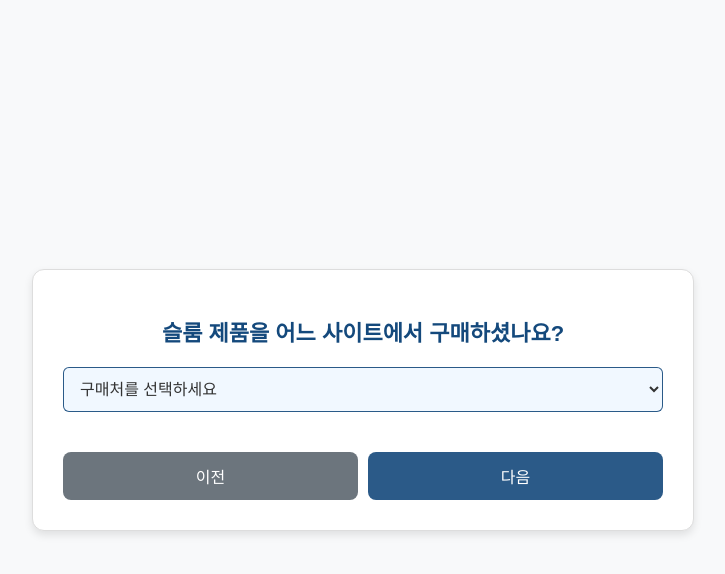
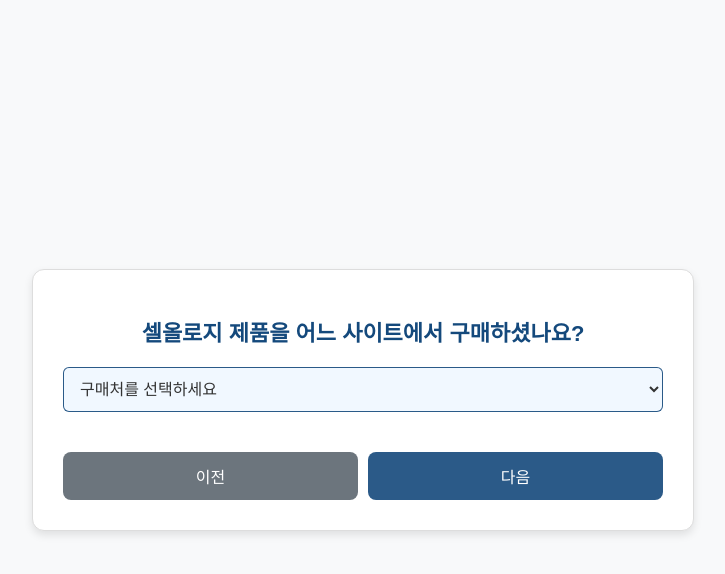
Before and after one commit to sdefgbhnjmj/100_percent_refund_page, a Flask app: page /cellology/question_site in a window 1280 px wide. Shown: the top 574 px of the page, without its empty margins (277-1002 px from the left). Run offline with Flask 2, Linux system fonts and the light colour scheme.

Commit message:
구매처 질문 연결

```diff
--- a/templates/cellology/cellology_question_site.html
+++ b/templates/cellology/cellology_question_site.html
@@ -87,11 +87,11 @@
 </head>
 <body>
     <div class="container">
-        <h1>슬룸 제품을 어느 사이트에서 구매하셨나요?</h1>
+        <h1>셀올로지 제품을 어느 사이트에서 구매하셨나요?</h1>
         <form method="POST">
             <select name="purchase_site" required>
                 <option value="">구매처를 선택하세요</option>
-                <option value="슬룸 공식 홈페이지">슬룸 공식 홈페이지</option>
+                <option value="셀올로지 공식 홈페이지">셀올로지 공식 홈페이지</option>
                 <option value="그 외 온라인사이트">그 외 온라인사이트 (쿠팡, 네이버 스마트스토어, 11번가 등)</option>
             </select>
             <div class="button-group">
```
